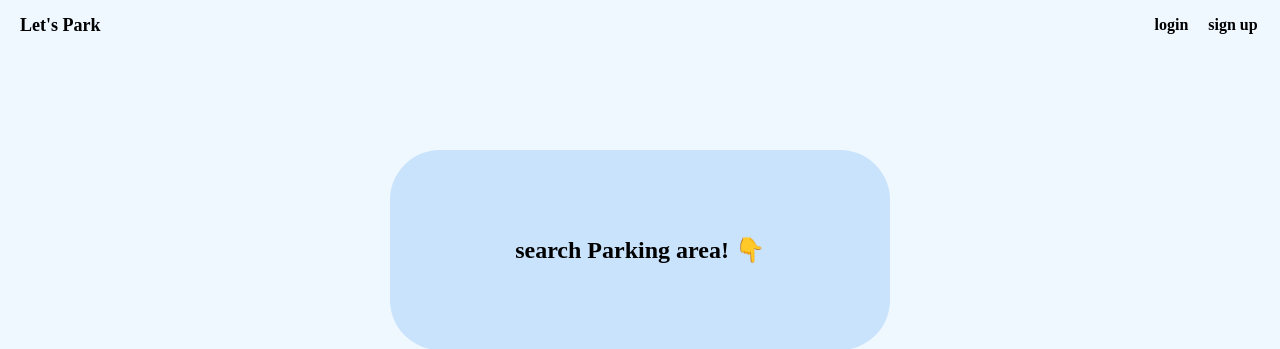
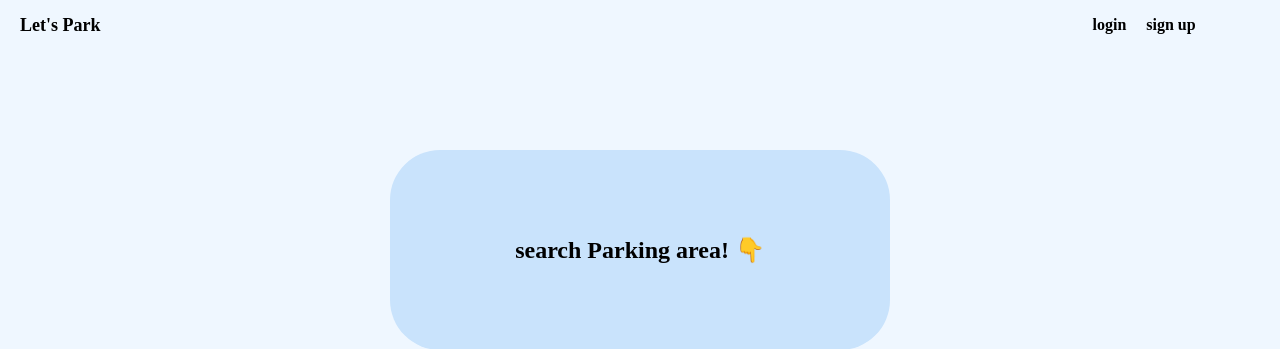
Before and after one commit to rkdcodus/Let-s-Park-, a Django app: page / in a window 1280 px wide. Shown: the top 349 px of the page. Run offline with Django 5.2, Linux system fonts and the light colour scheme.

Commit message:
fix: nav바 css 수정

```diff
--- a/LetsPark/booking/static/css/main.css
+++ b/LetsPark/booking/static/css/main.css
@@ -35,6 +35,7 @@ li {
 }
 
 .login {
+  margin-left: -5%;
   margin-right: 20px;
 }
 
```
